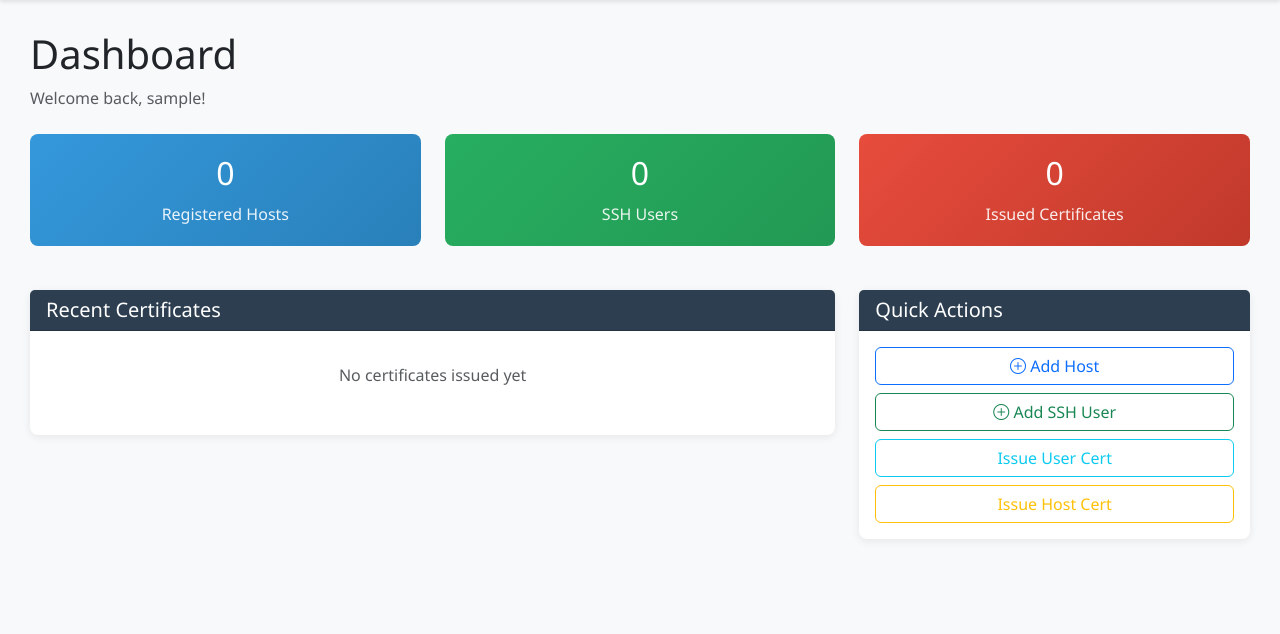
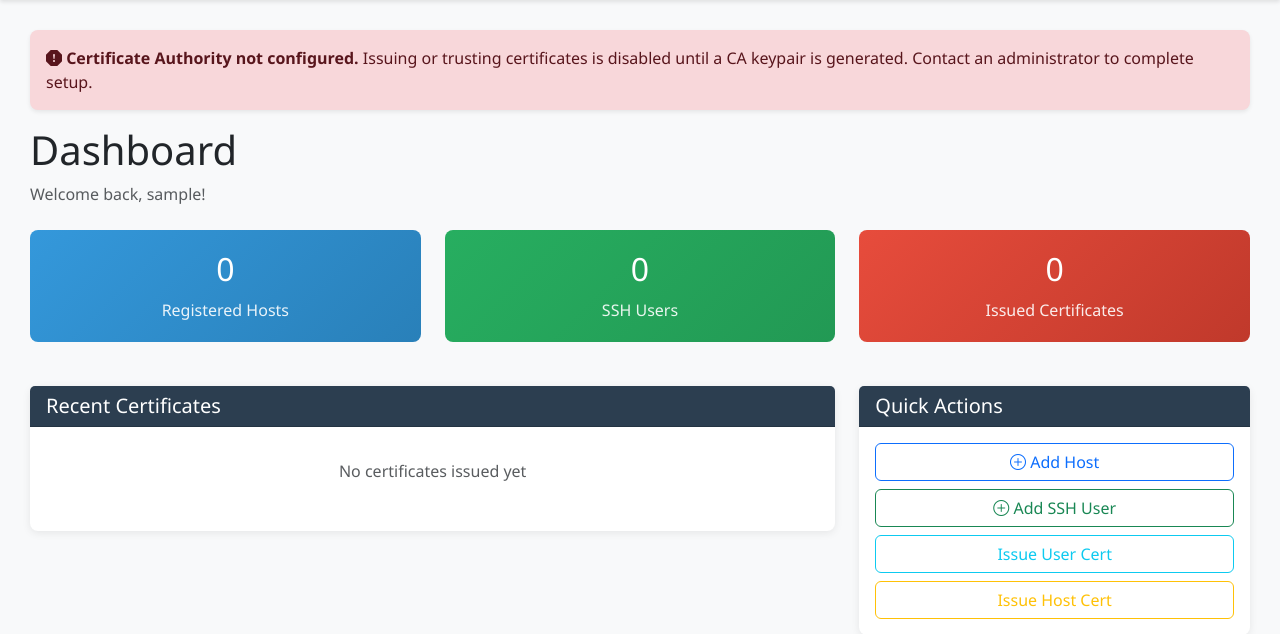
Before and after one commit to kurt-cb/sshadmin, a Flask app: page /dashboard in a window 1280 px wide. Shown: the part 62-696 px from the top of the page. Run offline with Flask 3, Linux system fonts and the light colour scheme; the visitor is signed in with stand-in values (Sample User, id 1); data that the repository does not hold is empty.

Commit message:
fixed ca

```diff
--- a/sshadmin.py
+++ b/sshadmin.py
@@ -430,7 +430,8 @@ def dashboard():
                          hosts_count=hosts_count,
                          users_count=users_count,
                          certs_count=certs_count,
-                         recent_certs=recent_certs)
+                         recent_certs=recent_certs,
+                         ca_configured=cert_gen.check_ca_keys())
 
 
 @app.route('/hosts')
--- a/templates/dashboard.html
+++ b/templates/dashboard.html
@@ -3,6 +3,24 @@
 {% block title %}Dashboard - SSH Certificate Admin{% endblock %}
 
 {% block content %}
+{% if not ca_configured %}
+<div class="alert alert-danger d-flex justify-content-between align-items-center" role="alert">
+    <div>
+        <i class="bi bi-exclamation-octagon-fill"></i>
+        <strong>Certificate Authority not configured.</strong>
+        Issuing or trusting certificates is disabled until a CA keypair is generated.
+        {% if not current_user.is_admin %}
+        Contact an administrator to complete setup.
+        {% endif %}
+    </div>
+    {% if current_user.is_admin %}
+    <a href="{{ url_for('setup_ca') }}" class="btn btn-light btn-sm">
+        <i class="bi bi-key"></i> Set Up CA
+    </a>
+    {% endif %}
+</div>
+{% endif %}
+
 <div class="page-header mb-4">
     <h1>Dashboard</h1>
     <p class="text-muted">Welcome back, {{ current_user.username }}!</p>
```
